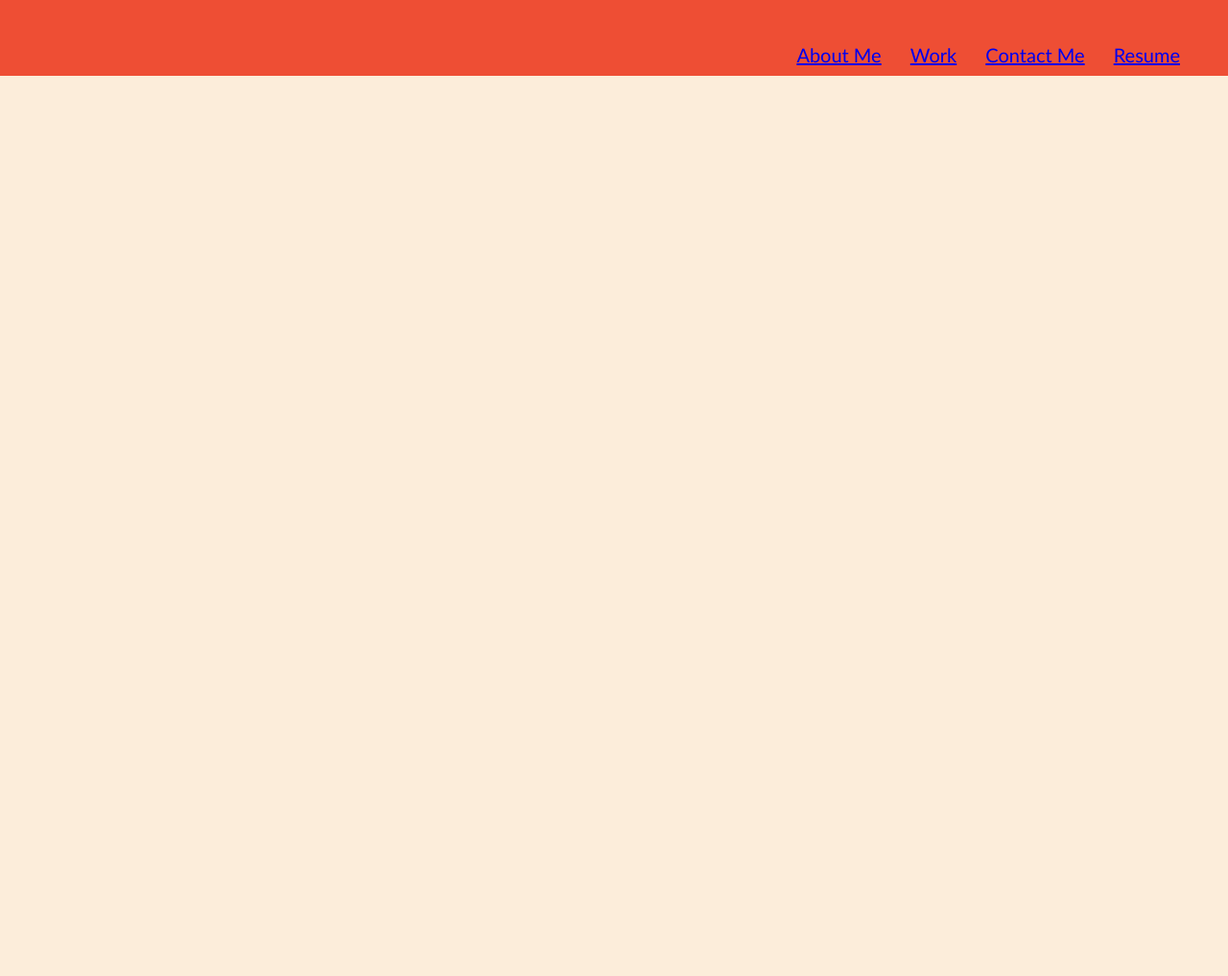
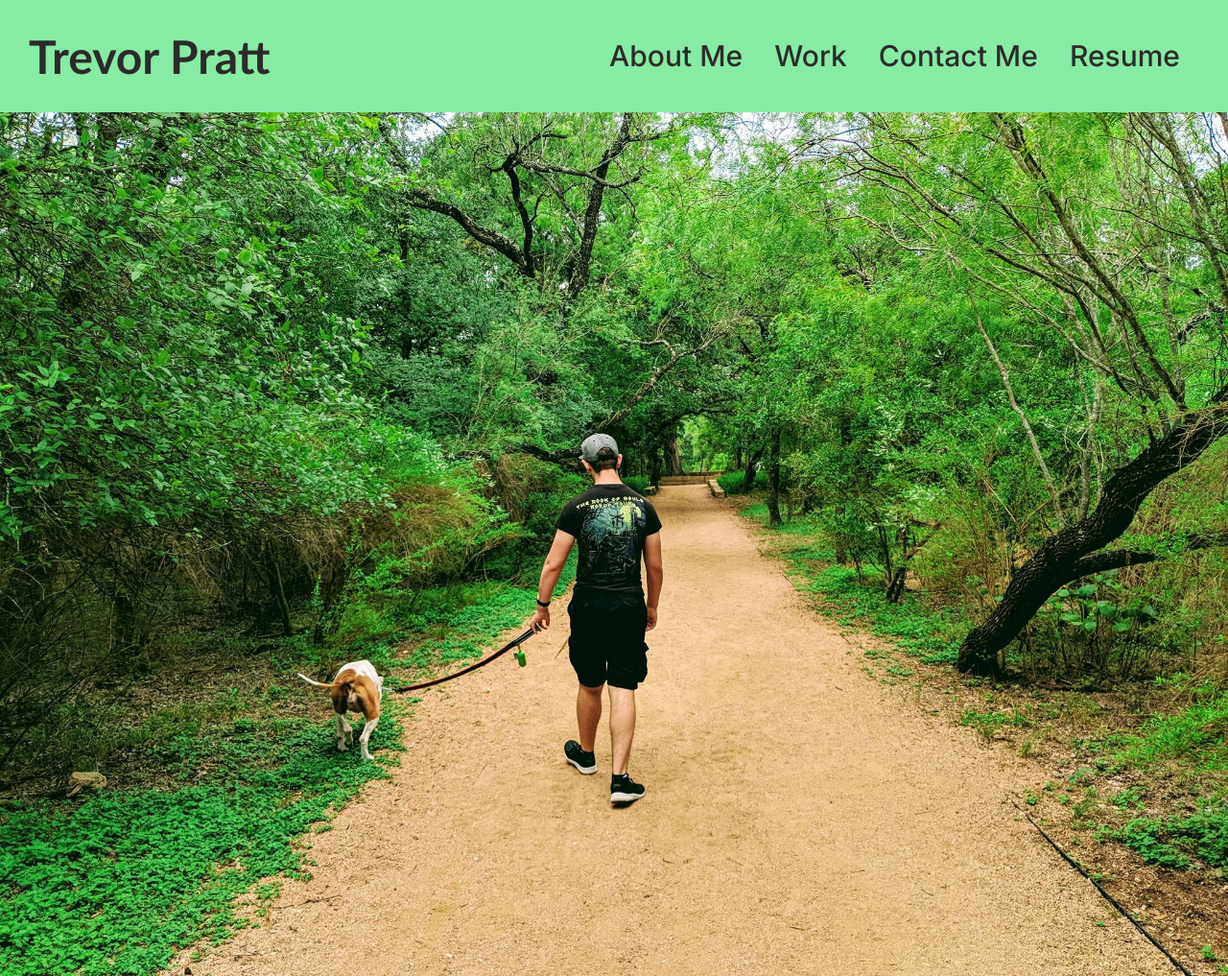
Before and after one commit to tpratt57/Challenge-2-, a plain HTML site: page index.html in a window 1280 px wide. Shown: the whole page at 96% size. Before the commit the page ends 800 px from the top, so only its background shows below. Drawn offline with Linux system fonts and the light colour scheme.

Commit message:
more css styling and adding hero image

```diff
--- a/Assets/css/style.css
+++ b/Assets/css/style.css
@@ -1,44 +1,75 @@
+/** General Styling **/
 * {
     box-sizing: border-box;
     padding: 0;
     margin: 0;
 }
 
-body{
-    background-color: #FCEDDA;
+body {
+    background-color: #86844e;
 }
 
-main{
+main {
     width: 75%;
     display: inline-block;
     margin-left: 20px;
 }
 
-.header{
-        padding: 30px;
-        font-family: 'Trebuchet MS', 'Lucida Sans Unicode', 'Lucida Grande', 'Lucida Sans', Arial, sans-serif;
-        background-color: #EE4E34;
-        color: #FCEDDA;
+/** Header Styling **/
+.header {
+    padding: 30px;
+    font-family: 'Trebuchet MS', 'Lucida Sans Unicode', 'Lucida Grande', 'Lucida Sans', Arial, sans-serif;
+    background-color: #86eba4;
+    color: #2b2b2b;
 }
 
-.header h1{
+.header h1 {
     display: inline-block;
     font-size: 48px;
 }
 
-.header div{
-    padding-top: 15px;
+.header h1 .vor
+{
+    color: #fbf8be;
+}
+
+.header h1 .tt
+{
+    color: #fbf8be;
+}
+
+.header div {
+    padding-top: 10px;
     margin-right: 20px;
     float: right;
-    font-family: 'Gill Sans', 'Gill Sans MT', Calibri, 'Trebuchet MS', sans-serif;
-    font-size: 20px;
+    font-family: 'Inter', sans-serif;
+    font-size: 30px;
 }
 
-.header div ul{
+.header div ul {
     list-style-type: none;
 }
 
-.header div ul li{
+.header div ul li {
     display: inline-block;
     margin-left: 25px;
 }
+
+a {
+    color: #2b2b2b;
+    text-decoration: none;
+}
+
+p {
+    font-size: 20px;
+}
+/** Hero Styling */
+
+.hero{
+    background-image: url(../images/37113422_1981791638519181_3994268148751663104_n.jpg);
+    background-position: center;
+    height: 900px;
+    width: 100%;
+    background-size: cover;
+    flex-direction: row;
+}
--- a/index.html
+++ b/index.html
@@ -7,13 +7,14 @@
     <meta charset="UTF-8" />
     <meta name="viewport" content="width=device-width, initial-scale=1">
     <link rel="stylesheet" href="./Assets/css/style.css">
+    <link href="https://fonts.googleapis.com/css2?family=Inter:wght@300;500;900&display=swap" rel="stylesheet">
     <title>Trevor Pratt</title>
 </head>
 <!-- header with nav links with a reference #ID -->
 
 <body>
     <header class="header">
-        <h1> </h1>
+        <h1> Tre<span class="vor" ></span>vor Pra<span class="tt"></span>tt</h1>
 
         <!-- Nav Links Div -->
         <div>
@@ -37,9 +38,14 @@
             </ul>
         </div>
     </header>
+ <!-- section class hero -->
+<section class="hero" title="Trevor Pratt">
+
+</section>
+
+
 </body>
 
-<!-- section class hero -->
 
 <!-- main HTML tag wrapping all the content we want flex-direction column-->
 
@@ -65,3 +71,4 @@
 <!-- A big div going sideways (section) flex  -->
 
 <!-- main HTML tag wrapping all the content -->
+</html>
```
Also changed, not shown: Assets/images/20211223_133702.jpg (added), Assets/images/37113422_1981791638519181_3994268148751663104_n.jpg (added).
